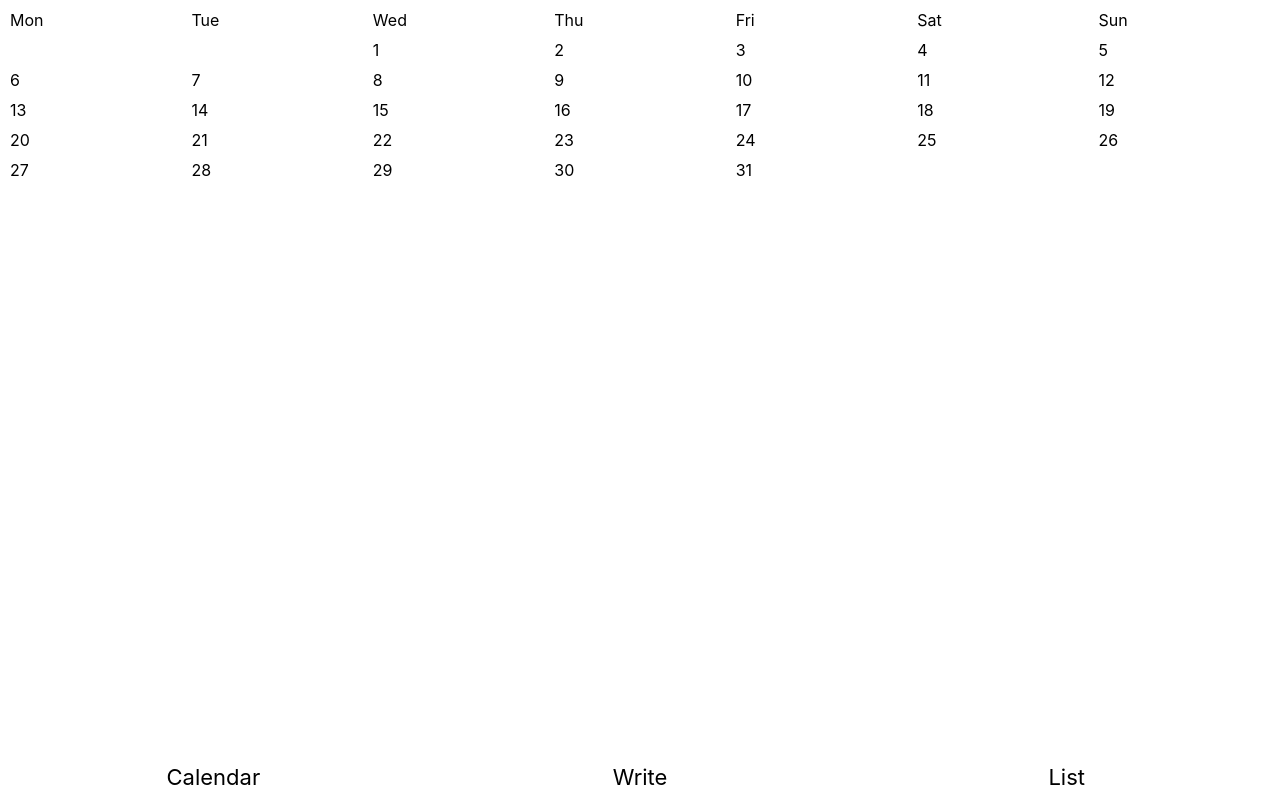
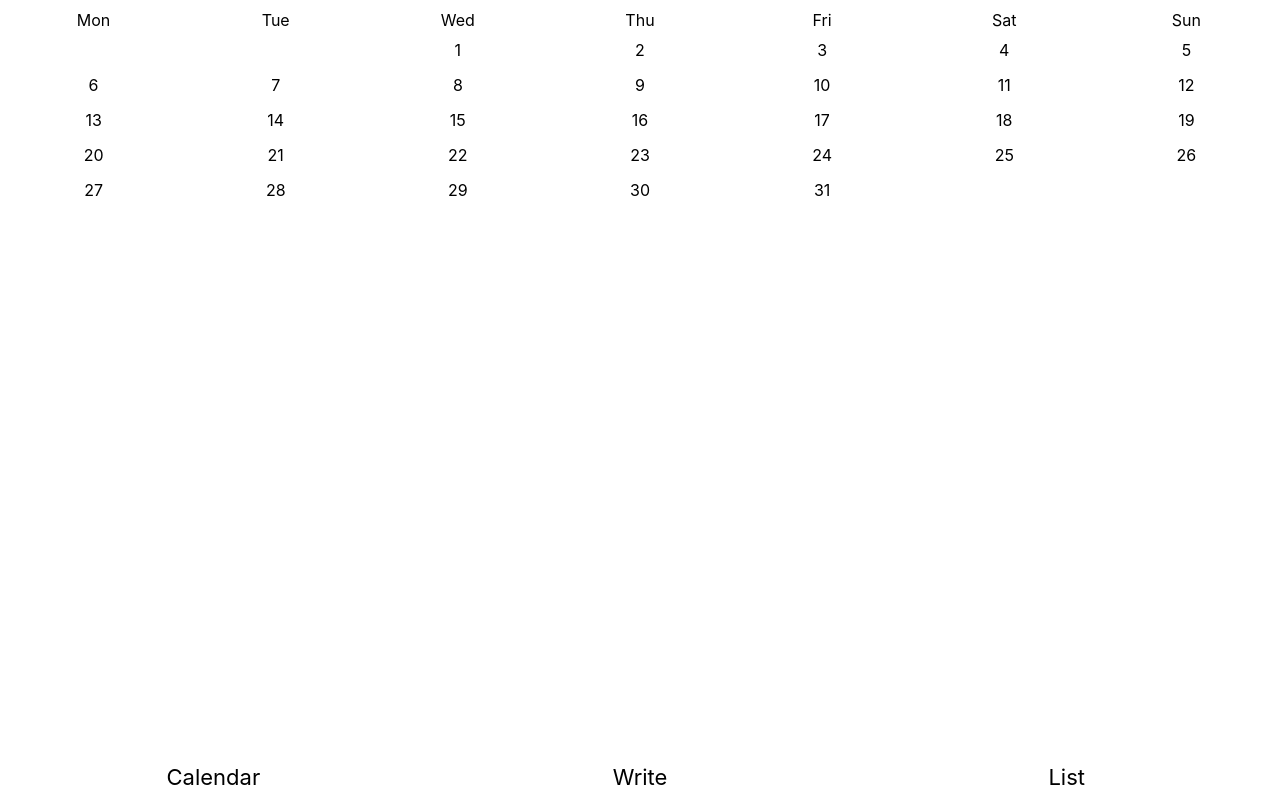
Before and after one commit to r0stig/my-journal, a React (Create React App) app in the folder client/: page / in a window 1280 px wide. Both pictures are taken after a click on the link "Calendar". Built offline with nearby package versions, Linux system fonts and the light colour scheme; the HTML template or start-up script is replaced by a standard one.

Commit message:
feat: handle navigating to dates and minor style for calendar

```diff
--- a/client/src/App.tsx
+++ b/client/src/App.tsx
@@ -34,6 +34,11 @@ function App() {
     setTabOpen(item)
   }
 
+  const handleDayClick = (day: string) => {
+    setWriteDay(day)
+    setTabOpen('write')
+  }
+
   const handleEntryClick = (day: string) => {
     setWriteDay(day)
     setTabOpen('write')
@@ -50,7 +55,7 @@ function App() {
           Loading...
         </>}
         {!isLoading && <>
-          {tabOpen === 'calendar' && <Calendar />}
+          {tabOpen === 'calendar' && <Calendar onDayClick={handleDayClick} />}
           {tabOpen === 'list' && <Entries onEntryClick={handleEntryClick} />}
           {tabOpen === 'write' && <Write entryKey={writeDay} onBack={handleWriteBack} />}
           {tabOpen !== 'write' && <TabBar onTabClick={handleTabClick} />}
--- a/client/src/pages/calendar/calendar-styles.tsx
+++ b/client/src/pages/calendar/calendar-styles.tsx
@@ -7,7 +7,7 @@ export const Container = styled.div`
 export const WeekdayContainer = styled.div`
   display: grid;
   grid-template-columns: repeat(7, 1fr);
-  gap: 10px;
+  gap: 15px;
   margin-bottom: 10px;
 `
 
@@ -16,8 +16,9 @@ interface DayProps {
 }
 
 export const Day = styled.div<DayProps>`
+  text-align: center;
   ${props => props.marked && css`
-    font-weight: 600;
+    font-weight: 700;
   `}
 `
 
@@ -32,5 +33,5 @@ export const DaysContainer = styled(WeekdayContainer)<DaysContainerProps>`
 `
 
 export const WeekdayHeader = styled.div`
-
+  text-align: center;
 `
--- a/client/src/pages/calendar/calendar.tsx
+++ b/client/src/pages/calendar/calendar.tsx
@@ -13,7 +13,11 @@ function leftPad(str: string, padding: string, width: number): string {
   return retStr + str
 }
 
-export const Calendar: React.FC<{}> = () => {
+interface Props {
+  onDayClick: (date: string) => void
+}
+
+export const Calendar: React.FC<Props> = ({ onDayClick }) => {
   const [year, setYear] = React.useState<number>(2021)
   const [month, setMonth] = React.useState<number>(11)
   const [days, setDays] = React.useState<Array<{date: number, hasItems: boolean}>>([])
@@ -31,7 +35,11 @@ export const Calendar: React.FC<{}> = () => {
     })
   }, [year, month])
 
- const firstDayOfWeek = getDay(new Date(year, month, 1))
+  const handleDayClick = (e: React.MouseEvent<HTMLDivElement>, day: number) => {
+    onDayClick(`${year}-${month+1}-${leftPad(String(day), '0', 2)}`)
+  }
+
+  const firstDayOfWeek = getDay(new Date(year, month, 1))
   return (
     <Container>
       <WeekdayContainer>
@@ -45,7 +53,10 @@ export const Calendar: React.FC<{}> = () => {
       </WeekdayContainer>
       <DaysContainer startDay={firstDayOfWeek}>
         {days.map((day) => (
-          <Day marked={day.hasItems}>{day.date}</Day>
+          <Day
+            onClick={(e) => handleDayClick(e, day.date)}
+            marked={day.hasItems}
+          >{day.date}</Day>
         ))}
       </DaysContainer>
     </Container>
```
